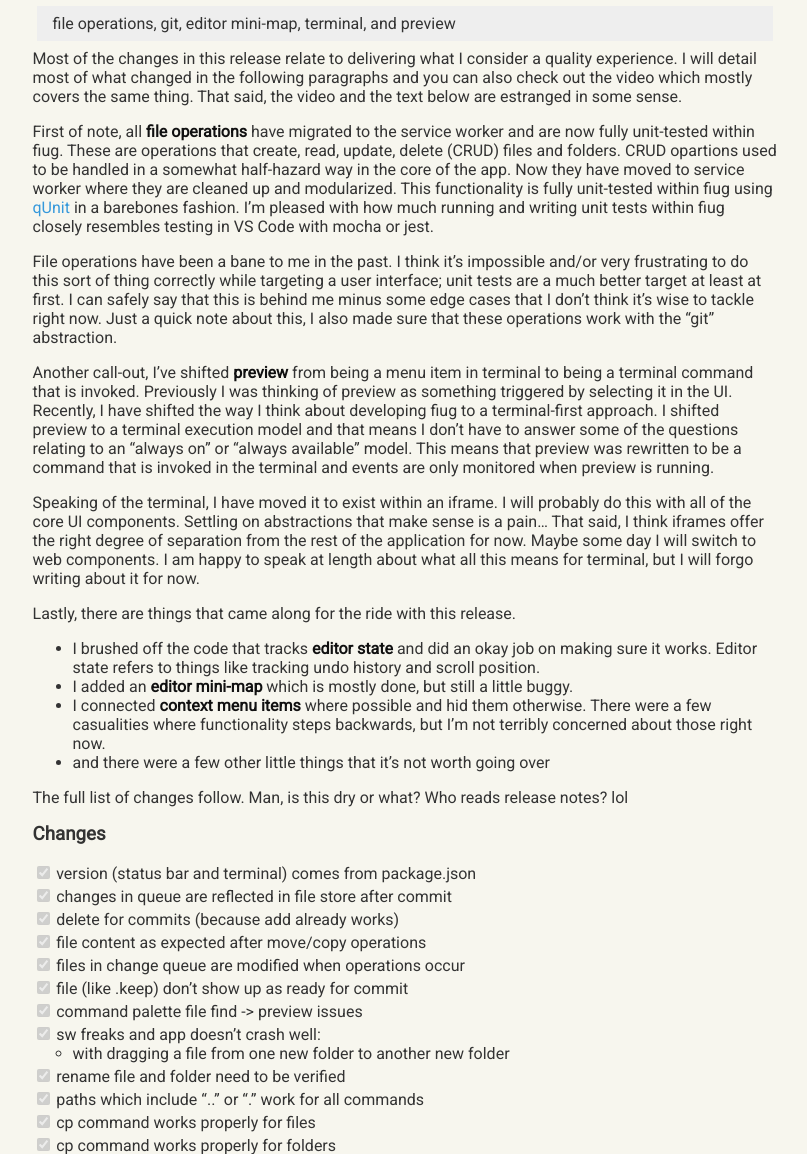
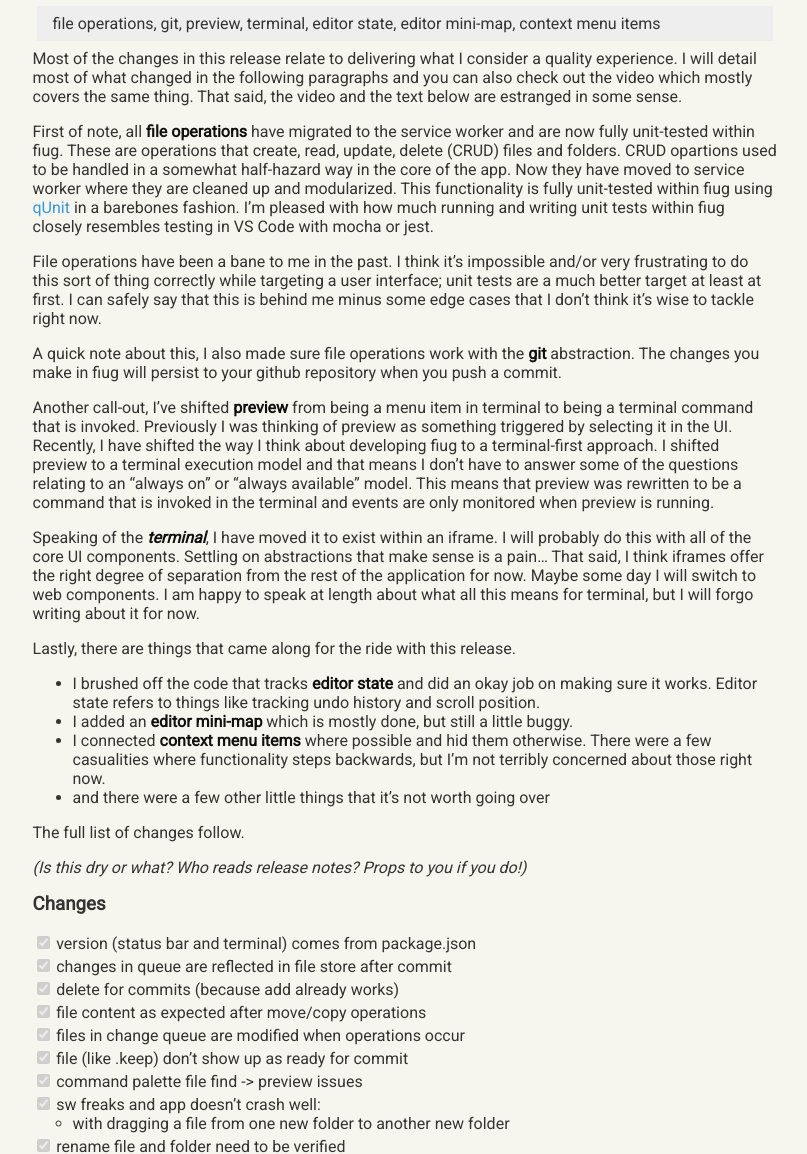
Before and after one commit to fiugd/blog, a Jekyll site: the page built from docs/_posts/2021-08-19-release-v0-4-3.md, in a window 1280 px wide and 1400 px high, scrolled down 375 px. Shown: the part 246-1400 px from the top of the window, without its empty margins (235-1042 px from the left). Built offline with Jekyll 4.4.1, drawn with Linux system fonts in a browser that asks for light colours.

Commit message:
Update 2021-08-19-release-v0-4-3.md

```diff
--- a/docs/_posts/2021-08-19-release-v0-4-3.md
+++ b/docs/_posts/2021-08-19-release-v0-4-3.md
@@ -1,7 +1,7 @@
 ---
 layout: post
 title: "fiug.dev v0.4.3"
-description: "file operations, git, editor mini-map, terminal, and preview"
+description: "file operations, git, preview, terminal, editor state, editor mini-map, context menu items"
 image: https://user-images.githubusercontent.com/1816471/115645234-02556880-a2ee-11eb-9e7d-e5c434632cf2.png
 video: https://www.youtube.com/embed/7T-L-MBFoE4
 
@@ -17,11 +17,13 @@ Most of the changes in this release relate to delivering what I consider a quali
 
 First of note, all **file operations** have migrated to the service worker and are now fully unit-tested within fiug.  These are operations that create, read, update, delete (CRUD) files and folders.  CRUD opartions used to be handled in a somewhat half-hazard way in the core of the app.  Now they have moved to service worker where they are cleaned up and modularized.  This functionality is fully unit-tested within fiug using [qUnit](https://qunitjs.com/) in a barebones fashion.  I'm pleased with how much running and writing unit tests within fiug closely resembles testing in VS Code with mocha or jest.
 
-File operations have been a bane to me in the past.  I think it's impossible and/or very frustrating to do this sort of thing correctly while targeting a user interface; unit tests are a much better target at least at first.  I can safely say that this is behind me minus some edge cases that I don't think it's wise to tackle right now.  Just a quick note about this, I also made sure that these operations work with the "git" abstraction.
+File operations have been a bane to me in the past.  I think it's impossible and/or very frustrating to do this sort of thing correctly while targeting a user interface; unit tests are a much better target at least at first.  I can safely say that this is behind me minus some edge cases that I don't think it's wise to tackle right now.
+
+A quick note about this, I also made sure file operations work with the **git** abstraction.  The changes you make in fiug will persist to your github repository when you push a commit.
 
 Another call-out, I've shifted **preview** from being a menu item in terminal to being a terminal command that is invoked.  Previously I was thinking of preview as something triggered by selecting it in the UI.  Recently, I have shifted the way I think about developing fiug to a terminal-first approach.  I shifted preview to a terminal execution model and that means I don't have to answer some of the questions relating to an "always on" or "always available" model.  This means that preview was rewritten to be a command that is invoked in the terminal and events are only monitored when preview is running.
 
-Speaking of the terminal, I have moved it to exist within an iframe.  I will probably do this with all of the core UI components.  Settling on abstractions that make sense is a pain... That said, I think iframes offer the right degree of separation from the rest of the application for now.  Maybe some day I will switch to web components.  I am happy to speak at length about what all this means for terminal, but I will forgo writing about it for now.
+Speaking of the ***terminal***, I have moved it to exist within an iframe.  I will probably do this with all of the core UI components.  Settling on abstractions that make sense is a pain... That said, I think iframes offer the right degree of separation from the rest of the application for now.  Maybe some day I will switch to web components.  I am happy to speak at length about what all this means for terminal, but I will forgo writing about it for now.
 
 Lastly, there are things that came along for the ride with this release.
 - I brushed off the code that tracks **editor state** and did an okay job on making sure it works.  Editor state refers to things like tracking undo history and scroll position.
@@ -29,8 +31,9 @@ Lastly, there are things that came along for the ride with this release.
 - I connected **context menu items** where possible and hid them otherwise.  There were a few casualities where functionality steps backwards, but I'm not terribly concerned about those right now.
 - and there were a few other little things that it's not worth going over
 
-The full list of changes follow.  Man, is this dry or what?  Who reads release notes?  lol
+The full list of changes follow.
 
+*(Is this dry or what?  Who reads release notes?  Props to you if you do!)*
 
 ### Changes
 
```
